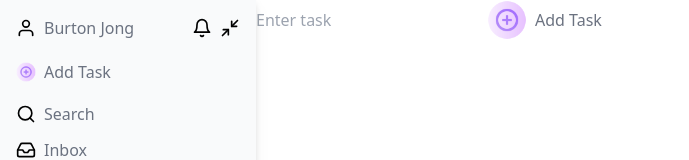
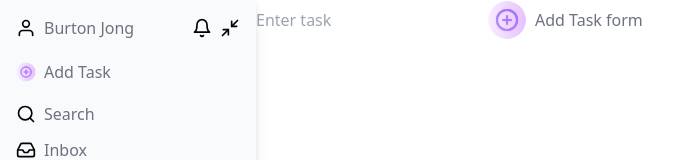
Before and after one commit to anthonyych4n/TaskManager, a React (Vite) app: page /home/upcoming in a window 1280 px wide. Shown: the top 160 px of the page, without its empty margins (0-689 px from the left). Built offline with nearby package versions, Linux system fonts and the light colour scheme.

Commit message:
Update AddTask.jsx

```diff
--- a/src/components/Modal/AddTask.jsx
+++ b/src/components/Modal/AddTask.jsx
@@ -31,7 +31,7 @@ function AddTask({ addTask }) {
           className="flex flex-row items-center justify-between gap-2"
         >
           <img src={Add} alt="" className="h-10 w-10" />
-          Add Task
+          Add Task form
         </button>
       </div>
     </form>
```
